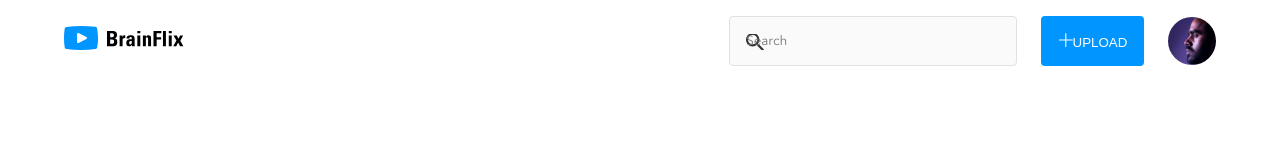
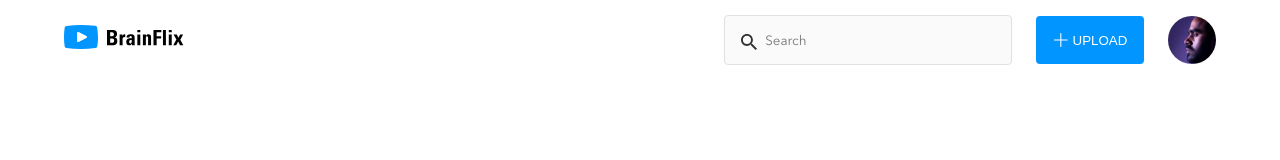
Before and after one commit to michaelcookryan/school-projects-react-node, a React (Create React App) app in the folder sprint-1/client/: page / in a window 1280 px wide. Shown: the top 160 px of the page. Built offline with nearby package versions, Linux system fonts and the light colour scheme.

Commit message:
Completed header

```diff
--- a/sprint-1/client/src/components/Header.js
+++ b/sprint-1/client/src/components/Header.js
@@ -6,13 +6,13 @@ import Search from "../assets/icons/SVG/Icon-search.svg"
 
 export default function Header() {
     return (
-        <div>
+
             <header>
                <section className="header-section">
                     <div className="header-section__logo">
                        <img src={Logo} alt="logo"/>
                    </div>
-                   <aside className="header-section__right">
+                   <div className="header-section__right">
                     <form className="header-section__search">
     <input type="text" name="search" placeholder="Search"/>
                        <button>
@@ -21,10 +21,10 @@ export default function Header() {
                     <div className="header-section__avitar">
                        <img src={Avitar} alt="user-avitar"/>
                    </div>
-                    </aside>
+                    </div>
 
                </section>
             </header>
-        </div>
+
     )
 }
--- a/sprint-1/client/src/styles/app.css
+++ b/sprint-1/client/src/styles/app.css
@@ -16,54 +16,67 @@
 }
 
 .header-section {
-  padding: 1em 0;
+  height: 169px;
   display: -webkit-box;
   display: -ms-flexbox;
   display: flex;
-  -webkit-box-pack: justify;
-      -ms-flex-pack: justify;
-          justify-content: space-between;
+  -webkit-box-orient: vertical;
+  -webkit-box-direction: normal;
+      -ms-flex-direction: column;
+          flex-direction: column;
+  -webkit-box-pack: start;
+      -ms-flex-pack: start;
+          justify-content: flex-start;
   -webkit-box-align: center;
       -ms-flex-align: center;
           align-items: center;
 }
 
-.header-section__right {
-  display: -webkit-box;
-  display: -ms-flexbox;
-  display: flex;
-  -webkit-box-pack: end;
-      -ms-flex-pack: end;
-          justify-content: flex-end;
-  -webkit-box-align: center;
-      -ms-flex-align: center;
-          align-items: center;
+.header-section__logo {
+  padding: .6em 0;
+}
+
+.header-section__search {
+  max-width: 288px;
 }
 
 .header-section__search input {
   padding: 1.22em;
-  width: 288px;
-  margin: 0;
+  margin: 0 0 .6em 0;
 }
 
 .header-section__search input::-webkit-input-placeholder {
-  background: url("../assets/icons/SVG/Icon-search.svg") no-repeat left center;
+  background: url("../assets/icons/SVG/Icon-search.svg") no-repeat left top;
+  background-size: contain;
+  text-indent: 1.5rem;
 }
 
 .header-section__search input:-ms-input-placeholder {
-  background: url("../assets/icons/SVG/Icon-search.svg") no-repeat left center;
+  background: url("../assets/icons/SVG/Icon-search.svg") no-repeat left top;
+  background-size: contain;
+  text-indent: 1.5rem;
 }
 
 .header-section__search input::-ms-input-placeholder {
-  background: url("../assets/icons/SVG/Icon-search.svg") no-repeat left center;
+  background: url("../assets/icons/SVG/Icon-search.svg") no-repeat left top;
+  background-size: contain;
+  text-indent: 1.5rem;
 }
 
 .header-section__search input::placeholder {
-  background: url("../assets/icons/SVG/Icon-search.svg") no-repeat left center;
+  background: url("../assets/icons/SVG/Icon-search.svg") no-repeat left top;
+  background-size: contain;
+  text-indent: 1.5rem;
 }
 
 .header-section__search button {
-  margin-left: 1.8em;
+  float: left;
+  width: 224px;
+}
+
+.header-section__search button .btn__icon {
+  vertical-align: top;
+  margin-right: .3rem;
 }
 
 .header-section__avitar {
@@ -71,12 +84,53 @@
   height: 48px;
   border-radius: 25px;
   overflow: hidden;
-  margin-left: 1.5em;
+  margin-left: 1rem;
+  float: right;
 }
 
 .header-section__avitar img {
   width: auto;
   height: 100%;
+}
+
+@media screen and (min-width: 768px) {
+  .header-section {
+    -webkit-box-orient: horizontal;
+    -webkit-box-direction: normal;
+        -ms-flex-direction: row;
+            flex-direction: row;
+    -webkit-box-pack: justify;
+        -ms-flex-pack: justify;
+            justify-content: space-between;
+    height: 80px;
+  }
+  .header-section__right {
+    display: -webkit-box;
+    display: -ms-flexbox;
+    display: flex;
+    -webkit-box-pack: end;
+        -ms-flex-pack: end;
+            justify-content: flex-end;
+    -webkit-box-align: center;
+        -ms-flex-align: center;
+            align-items: center;
+  }
+  .header-section__search {
+    max-width: none;
+  }
+  .header-section__search input {
+    width: 288px;
+    margin: 0;
+  }
+  .header-section__search button {
+    float: none;
+    width: auto;
+    margin-left: 1.5rem;
+  }
+  .header-section__avitar {
+    float: none;
+    margin-left: 1.5rem;
+  }
 }
 
 html {
@@ -147,8 +201,8 @@ h5 {
 }
 
 section {
-  width: 90%;
-  max-width: 1440px;
+  width: 93.5%;
+  max-width: 720px;
   margin: 0 auto;
 }
 
@@ -207,4 +261,12 @@ input::placeholder {
 input:focus, textarea:focus {
   border-color: #0095FF;
 }
+
+@media screen and (min-width: 768px) {
+  section {
+    width: 90%;
+    max-width: 1440px;
+    margin: 0 auto;
+  }
+}
 /*# sourceMappingURL=app.css.map */
--- a/sprint-1/client/src/styles/app.scss
+++ b/sprint-1/client/src/styles/app.scss
@@ -67,7 +67,7 @@ h5{
 }
 
 section{
-    @include container(90%, 1440px, auto);
+    @include container(93.5%, 720px, auto);
 }
 
 button{
@@ -102,3 +102,11 @@ input::placeholder{
 input:focus, textarea:focus{
     border-color:$primary-cta-text-link;
 }
+
+
+
+@media screen and(min-width:768px){
+    section{
+        @include container(90%, 1440px, auto);
+    }
+}
--- a/sprint-1/client/src/styles/partials/_header.scss
+++ b/sprint-1/client/src/styles/partials/_header.scss
@@ -2,10 +2,61 @@
 
 
 .header-section{
-    padding:1em 0;
+    height:169px;
     display: flex;
+    flex-direction:column;
+    justify-content: flex-start;
+    align-items: center;
+
+    &__logo{
+        padding: .6em 0;
+    }
+    &__search{
+        max-width:288px;
+
+        input{
+            padding:1.22em;
+            margin:0 0 .6em 0;
+        }
+
+        input::placeholder {
+                background: url('../assets/icons/SVG/Icon-search.svg') no-repeat left top;
+                background-size:contain;
+                text-indent:1.5rem;
+            }
+        button{
+            float:left;
+            width:224px;
+
+            .btn__icon{
+                vertical-align: top;
+                margin-right:.3rem;
+            }
+        }
+    }
+    &__avitar{
+        width: 48px;
+        height:48px;
+        border-radius: 25px;
+        overflow: hidden;
+        margin-left:1rem;
+        float:right;
+
+        img{
+            width:auto;
+            height:100%;
+        }
+
+    }
+}
+
+
+
+@media screen and (min-width:768px){
+.header-section{
+    flex-direction:row;
     justify-content: space-between;
-    align-items: center;
+    height:80px;
 
     &__right{
         display: flex;
@@ -16,31 +67,23 @@
 
     }
     &__search{
+        max-width:none;
 
         input{
-            padding:1.22em;
             width:288px;
             margin:0;
         }
 
-        input::placeholder {
-                background: url('../assets/icons/SVG/Icon-search.svg') no-repeat left center;
-            }
         button{
-            margin-left:1.8em
+            float: none;
+            width: auto;
+            margin-left:1.5rem;
         }
     }
     &__avitar{
-        width: 48px;
-        height:48px;
-        border-radius: 25px;
-        overflow: hidden;
-        margin-left:1.5em;
-
-        img{
-            width:auto;
-            height:100%;
-        }
+        float:none;
+        margin-left:1.5rem;
 
     }
+ }
 }
```
Also changed, not shown: 1 other file (tests, documents, lock files or other folders).
